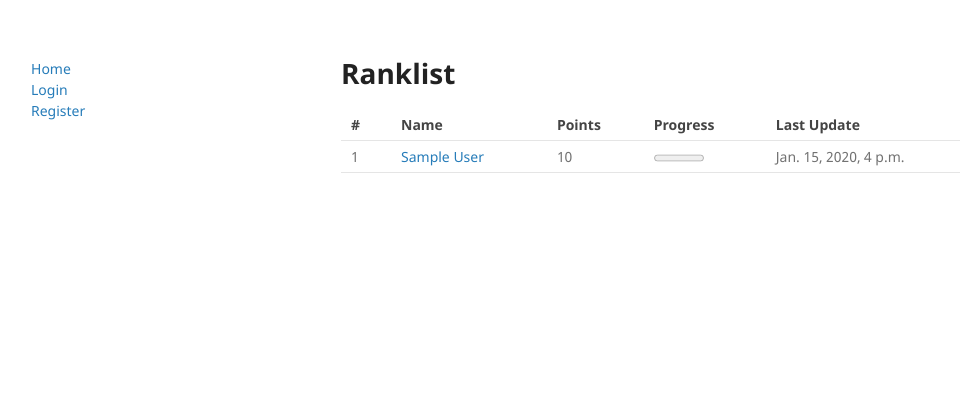
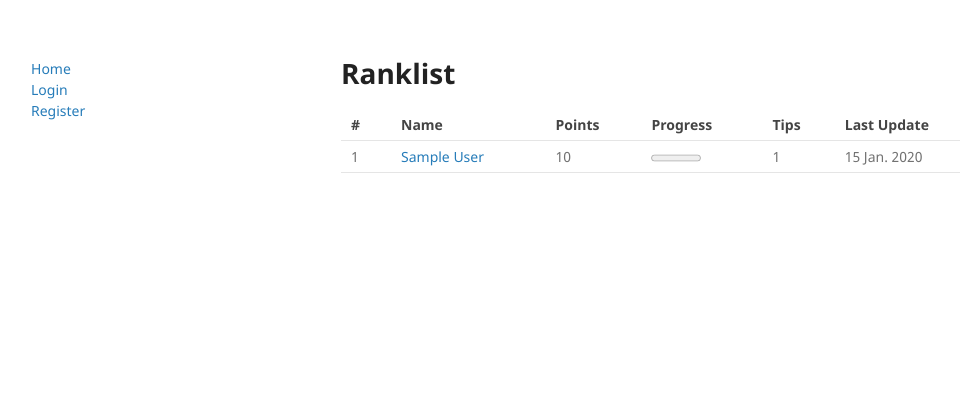
Before and after one commit to sjsakib/psbookprogress, a Django app: page /ranklist/ in a window 1280 px wide. Shown: the top 420 px of the page, without its empty margins (129-1089 px from the left). Run offline with Django 3.2, Linux system fonts and the light colour scheme; tables that the repository leaves empty hold one stand-in row (values such as "Sample post"); parts of the project's set-up code (start-up, migrations or seed data) failed here and were passed over.

Commit message:
improved show_users

```diff
--- a/templates/progress/show_users.html
+++ b/templates/progress/show_users.html
@@ -5,6 +5,7 @@
       <th>Name</th>
       <th>Points</th>
       <th>Progress</th>
+      <th>Tips</th>
       <th>Last Update</th>
     </tr>
   </thead>
@@ -14,8 +15,9 @@
         <td>{{forloop.counter}}</td>
         <td><a href="{% url 'profile' usr.user.username %}">{{usr.get_name}}</a></td>
         <td>{{usr.points}}</td>
-        <td><progress value="{{usr.get_progress}}" max="100">{{usr.get_progress}} %</progress></td>
-        <td>{{usr.last_updated}}</td>
+        <td title="{{usr.get_progress}}"><progress value="{{usr.get_progress}}" max="100">{{usr.get_progress}} %</progress></td>
+        <td>{{usr.get_tips}}</td>
+        <td>{{usr.last_updated|date:"d N Y"}}</td>
       </tr>
     {% endfor %}
   </tbody>
```
